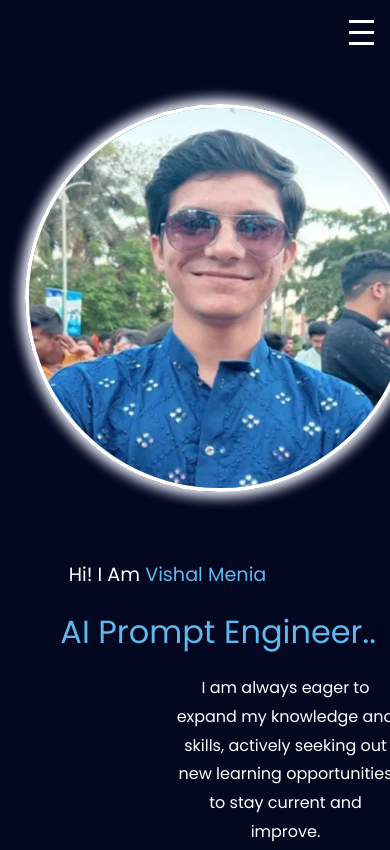
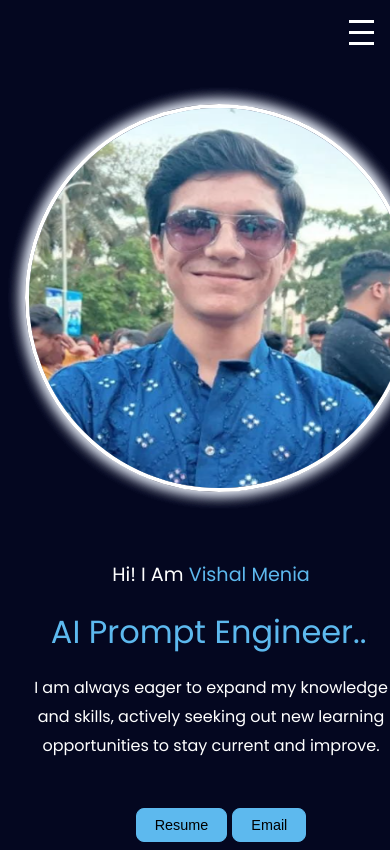
Before and after one commit to Vishal-Menia/Portfolio, a plain HTML site: page index.html in a window 390 px wide. Shown: the top 850 px of the page. Drawn offline with nearby package versions, Linux system fonts and the light colour scheme.

Commit message:
Update style.css

```diff
--- a/style.css
+++ b/style.css
@@ -994,7 +994,7 @@ button #myEmail a:hover{
     }
     .content .detail {
         font-size: 1rem;
-        margin-left: 149px;
+        /* margin-left: 149px; */
     }
     .btn button {
         padding: 0.6rem 1rem;
@@ -1348,8 +1348,8 @@ button #myEmail a:hover{
 
     .btn {
         display: flex;
-        gap: 48px;
-        margin-left: 274px;
+        /* gap: 48px;
+        margin-left: 274px; */
     }
     .right-container{
         margin-top: 90px;
@@ -1358,7 +1358,7 @@ button #myEmail a:hover{
     }
     .right-container img{
         position: relative;
-        top:50px;
+        top:10px;
         left: 295px;
         width:380px;
         height:380px;
@@ -1399,20 +1399,19 @@ button #myEmail a:hover{
     }
     .content .intro {
         font-size: 1.2rem;
-        margin-left: 298px;
-    }
-
-
-    .content #element {
+    }
+
+
+    /* .content #element {
         color: #5DB9EE;
-        /* font-size: 2rem; */
+        font-size: 2rem;
         margin-left: 256px;
     }
 
     .content .detail {
         font-size: 1rem;
         margin-left: 149px;
-    }
+    } */
 
 
     .btn button {
@@ -1581,6 +1580,9 @@ button #myEmail a:hover{
      */
     .left-container, .right-container{
         height: auto;
+    }
+    .btn{
+        gap: 5px;
     }
     .right-container{
         margin-top: 90px;
@@ -1630,19 +1632,6 @@ button #myEmail a:hover{
     }
     .content .intro {
         font-size: 1.2rem;
-        margin-left: -87px;
-    }
-    .btn {
-        display: flex
-;
-        gap: 48px;
-        margin-left: -35px;
-    }
-
-    .content #element {
-        color: #5DB9EE;
-        /* font-size: 2rem; */
-        margin-left: 19px;
     }
     .btn button {
         width: 100%;
```
